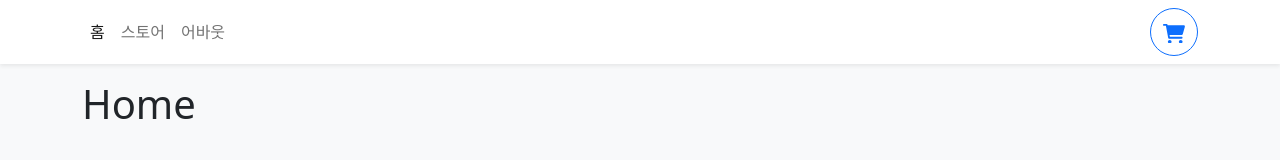
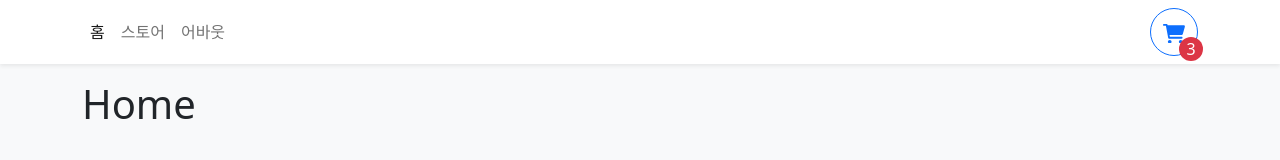
Before and after one commit to rlawlsdn263/react-typescript-shopping-cart, a React (Vite) app: page / in a window 1280 px wide. Shown: the top 160 px of the page. Built offline with nearby package versions, Linux system fonts and the light colour scheme.

Commit message:
[🎨스타일] Navbar 장바구니 개수 뱃지 UI 제작

```diff
--- a/src/components/Navbar.tsx
+++ b/src/components/Navbar.tsx
@@ -4,7 +4,7 @@
 export function Navbar() {
   return(
   <>
-    <NavbarBs className="bg-white shadow-sm mb-3">
+    <NavbarBs sticky='top' className="bg-white shadow-sm mb-3">
       <Container className="me-auto">
         <Nav>
           <Nav.Link to="/" as={NavLink}>
@@ -18,7 +18,7 @@
           </Nav.Link>
         </Nav>
         <Button
-          style={{width: "3rem", height: "3rem"}}
+          style={{width: "3rem", height: "3rem", position: "relative"}}
           variant="outline-primary"
           className="rounded-circle"
         >
@@ -29,6 +29,18 @@
           >
             <path d="M96 0C107.5 0 117.4 8.19 119.6 19.51L121.1 32H541.8C562.1 32 578.3 52.25 572.6 72.66L518.6 264.7C514.7 278.5 502.1 288 487.8 288H170.7L179.9 336H488C501.3 336 512 346.7 512 360C512 373.3 501.3 384 488 384H159.1C148.5 384 138.6 375.8 136.4 364.5L76.14 48H24C10.75 48 0 37.25 0 24C0 10.75 10.75 0 24 0H96zM128 464C128 437.5 149.5 416 176 416C202.5 416 224 437.5 224 464C224 490.5 202.5 512 176 512C149.5 512 128 490.5 128 464zM512 464C512 490.5 490.5 512 464 512C437.5 512 416 490.5 416 464C416 437.5 437.5 416 464 416C490.5 416 512 437.5 512 464z" />
           </svg>
+          <div
+            className="rounded-circle bg-danger d-flex justify-content-center align-items-center"
+            style={{
+              color: "white",
+              width: "1.5rem",
+              height: "1.5rem",
+              position: "absolute",
+              bottom: 0,
+              right: 0,
+              transform: "translate(25%, 25%)",
+            }}
+          >3</div>
         </Button>
       </Container>
     </NavbarBs>
```
